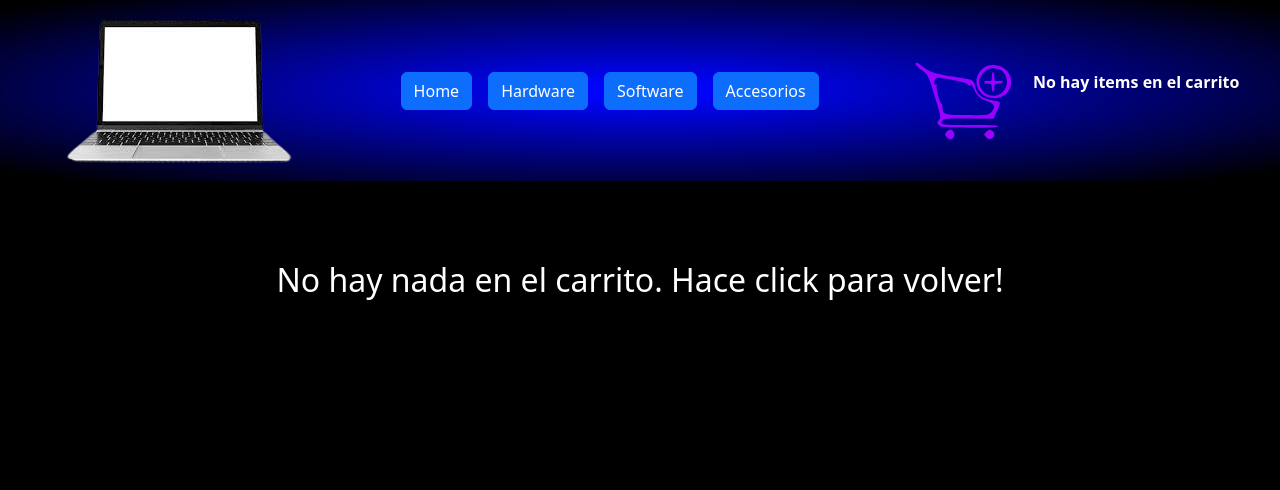
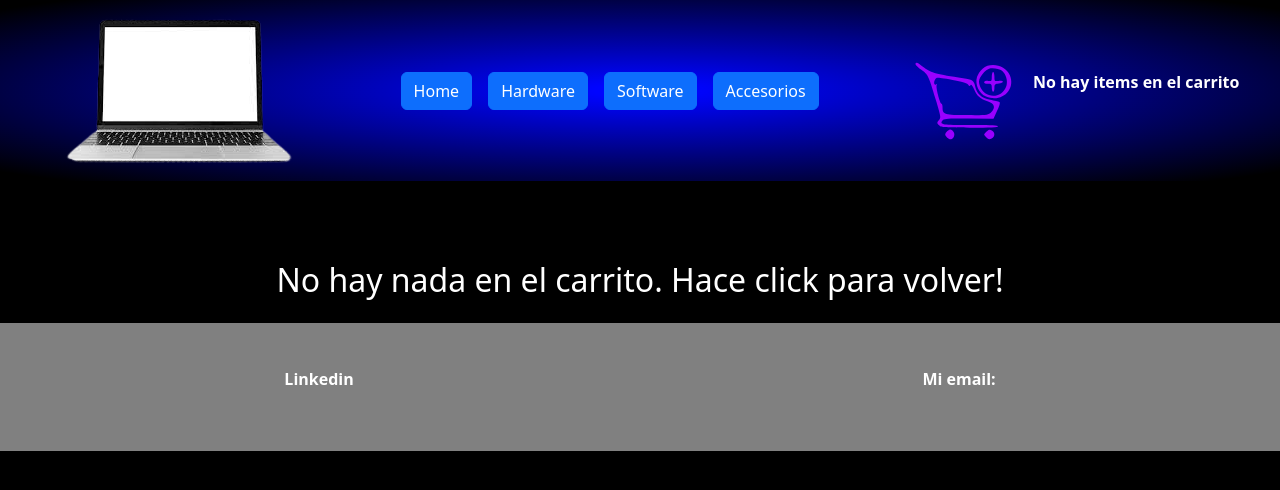
Before and after one commit to gabriel-shulman-1/GabrielShulmanReact-preEntrega, a React (Create React App) app: page /cart in a window 1280 px wide. Shown: the top 490 px of the page. Built offline with nearby package versions, Linux system fonts and the light colour scheme.

Commit message:
se agrego footer

```diff
--- a/src/App.css
+++ b/src/App.css
@@ -210,6 +210,7 @@ span{
   border-radius: 1rem;
   border-style: solid;
   border-color: rgb(255, 0, 255);
+  gap: 4rem;
 }
 
 .textDetail{
@@ -266,6 +267,19 @@ header a{
   width: 20rem;
 }
 
+.contact{
+  display: flex;
+    flex-direction: row;
+    justify-content: space-around;
+    align-items: center;
+    background-color: gray;
+    height: 8rem;
+}
+
+.contact a{
+  color: black;
+}
+
 @keyframes App-logo-spin {
   from {
     transform: rotate(0deg);
--- a/src/App.jsx
+++ b/src/App.jsx
@@ -5,6 +5,7 @@ import { NavBar } from "./components/NavBar";
 import { BrowserRouter, Routes, Route } from 'react-router-dom';
 import { CartProvider } from './context/CartContext';
 import { Cart } from './components/Cart';
+import { Footer } from './components/Footer';
 
 export default function App() {
   return (
@@ -17,6 +18,7 @@ export default function App() {
             <Route path='/category/:id' element={<ItemListContainer greeting="Hello!" />}/>
             <Route path='/item/:id' element={<ItemDetailContainer/>}/>
           </Routes>
+        <Footer/>
       </BrowserRouter>
     </CartProvider>
   )
--- a/src/components/Cart.jsx
+++ b/src/components/Cart.jsx
@@ -18,6 +18,10 @@ export function Cart (){
             item.reduce(
                 (acumulador,actualValue)=>acumulador + (actualValue.qty * actualValue.price),0
             )
+
+        const newRegister = () =>{
+
+        }
 
     return(
         <div className="containerResumen"> {itemsEnCarrito===0 ?
--- /dev/null
+++ b/src/components/Footer.jsx
@@ -0,0 +1,13 @@
+import 'bootstrap/dist/css/bootstrap.min.css';
+
+export function Footer () {
+
+    return(
+        <>
+            <div className='contact'>
+                <p>Linkedin</p>
+                <p>Mi email: </p>
+            </div>
+        </>
+    )
+}
--- a/src/components/NavBar.jsx
+++ b/src/components/NavBar.jsx
@@ -16,5 +16,6 @@ export const NavBar = () => {
         </nav>
         <CartWidget/>
     </header>
+
     )
 }
```
Lines whose indentation alone changed are shown as unchanged.
